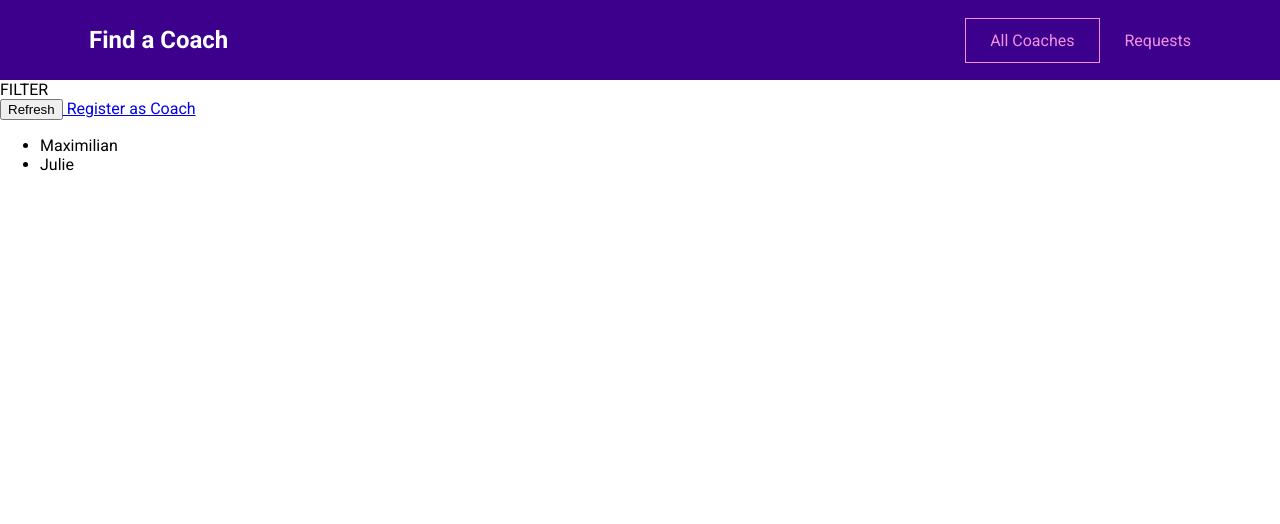
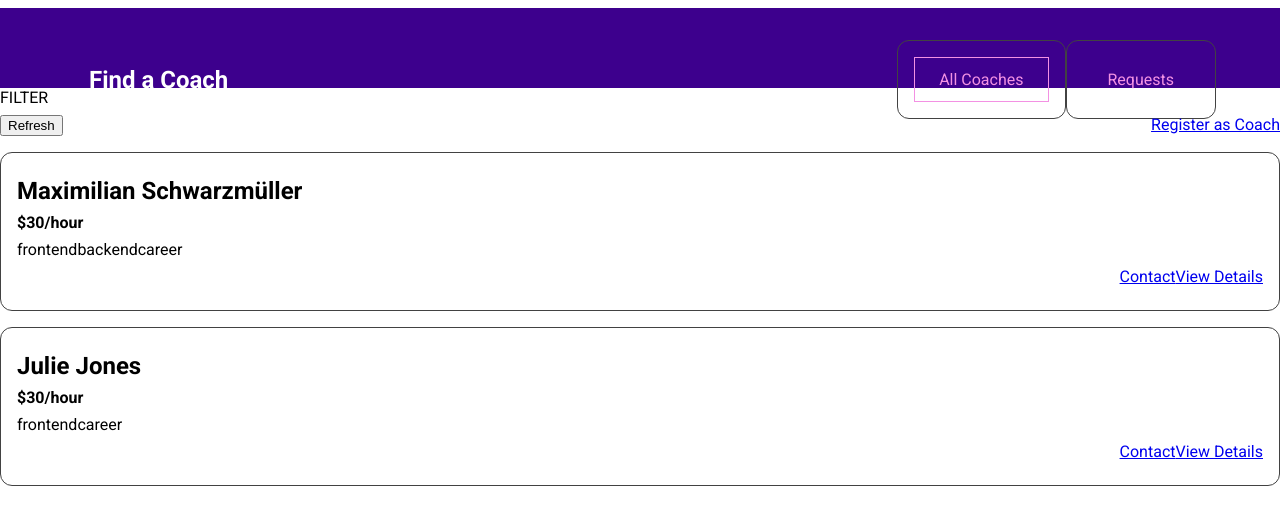
Before and after one commit to dwghdev/FindACoach, a Vue app: page /coaches in a window 1280 px wide. Shown: the top 524 px of the page. Built offline with nearby package versions, Linux system fonts and the light colour scheme.

Commit message:
add coach-item component

```diff
--- /dev/null
+++ b/src/components/coaches/CoachItem.vue
@@ -0,0 +1,62 @@
+<template>
+  <li>
+    <h3>{{ fullName }}</h3>
+    <h4>${{ rate }}/hour</h4>
+    <div>
+      <span v-for="area in areas" :key="area">
+        {{ area }}
+      </span>
+      <div class="actions">
+        <router-link :to="coachContactLink">
+          Contact
+        </router-link>
+        <router-link :to="coachDetailsLink">
+          View Details
+        </router-link>
+      </div>
+    </div>
+  </li>
+</template>
+
+<script>
+export default {
+  props: ['id', 'firstName', 'lastName', 'rate', 'areas'],
+  computed: {
+    fullName() {
+      return `${this.firstName} ${this.lastName}`;
+    },
+    coachContactLink() {
+      return `${this.$route.path}/${this.id}/contact`;
+    },
+    coachDetailsLink() {
+      return `${this.$route.path}/${this.id}`;
+    }
+  }
+}
+</script>
+
+<style>
+li {
+  margin: 1em 0;
+  padding: 1rem;
+  border-radius: 12px;
+  border: 1px solid #424242;
+}
+
+h3 {
+  font-size: 1.5rem;
+}
+
+h3, h4 {
+  margin: 0.5rem 0;
+}
+
+div {
+  margin: 0.5rem 0;
+}
+
+.actions {
+  display: flex;
+  justify-content: flex-end;
+}
+</style>
--- a/src/pages/coaches/CoachesList.vue
+++ b/src/pages/coaches/CoachesList.vue
@@ -8,16 +8,27 @@
       </router-link>
     </div>
     <ul v-if="hasCoaches">
-      <li v-for="coach in filteredCoaches" :key="coach.id">
-        {{ coach.firstName }}
-      </li>
+      <coach-item
+        v-for="coach in filteredCoaches"
+        :key="coach.id"
+        :id="coach.id"
+        :first-name="coach.firstName"
+        :last-name="coach.lastName"
+        :rate="coach.hourlyRate"
+        :areas="coach.areas"
+      ></coach-item>
     </ul>
     <h3 v-else>No coaches found.</h3>
   </section>
 </template>
 
 <script>
+import CoachItem from '../../components/coaches/CoachItem.vue';
+
 export default {
+  components: {
+    CoachItem
+  },
   computed: {
     filteredCoaches() {
       return this.$store.getters['coaches/coaches'];
@@ -28,3 +39,16 @@
   }
 }
 </script>
+
+<style scoped>
+ul {
+  margin: 0;
+  padding: 0;
+  list-style: none;
+}
+
+.controls {
+  display: flex;
+  justify-content: space-between;
+}
+</style>
```
